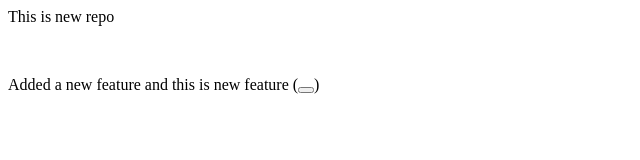
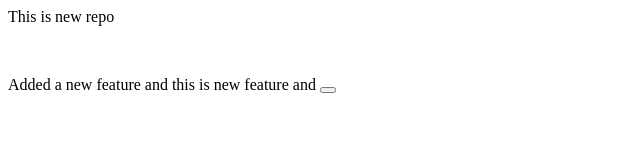
Before and after one commit to svamshikrishna001/localrepo, a plain HTML site: page index.html in a window 1280 px wide. Shown: the full height of the page, 0-640 px from the left. Drawn offline with Linux system fonts and the light colour scheme.

Commit message:
add button

```diff
--- a/index.html
+++ b/index.html
@@ -1,3 +1,3 @@
 <p>This is new repo</p>
 <br>
-<p>Added a new feature and this is new feature (<button></button>)</p>
+<p>Added a new feature and this is new feature and <button></button></p>
```
